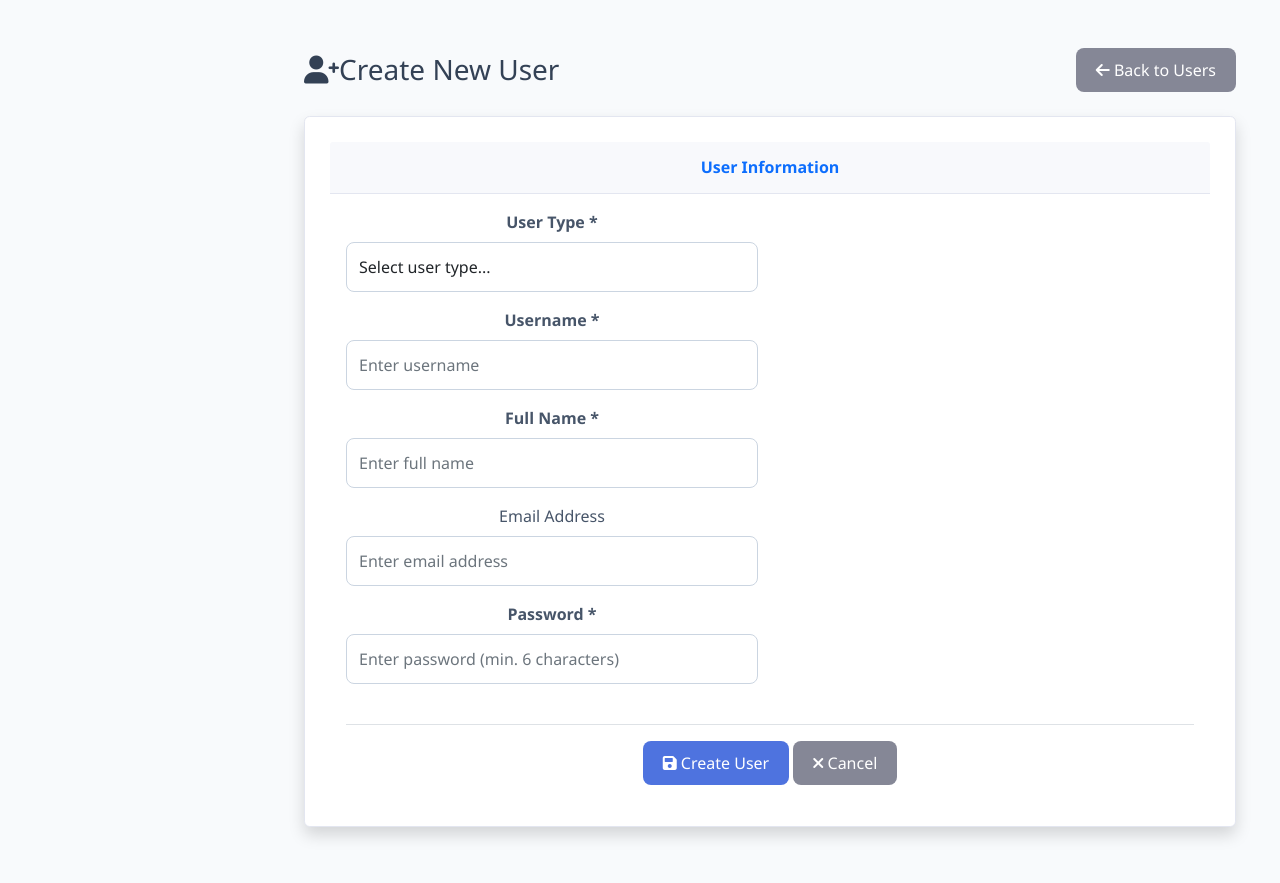
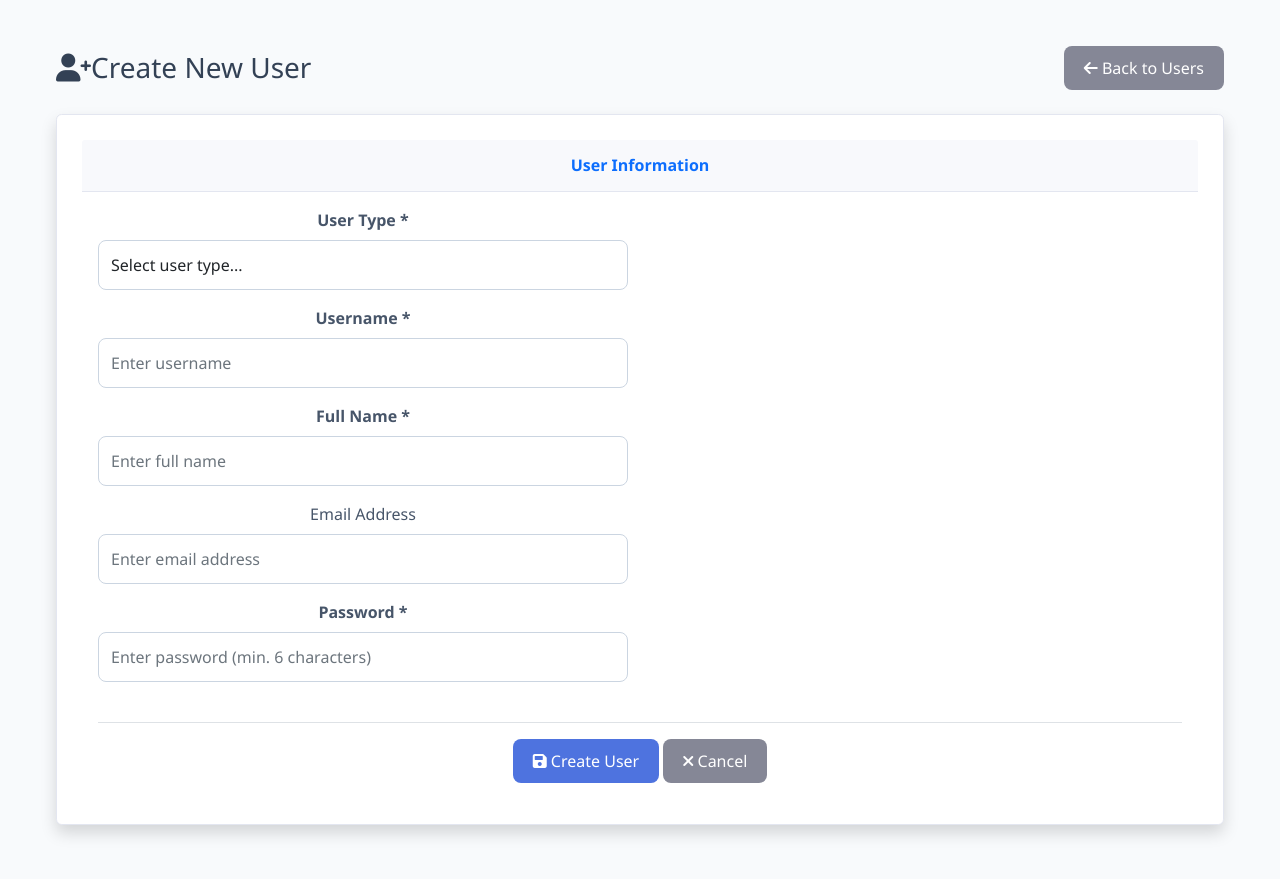
Before and after one commit to Tajjlinson/trackademia2, a Flask app: page /admin/users/create in a window 1280 px wide. Shown: the part 56-939 px from the top of the page. After the commit the page ends 897 px from the top, so only its background shows below. Run offline with Flask 3, Linux system fonts and the light colour scheme; a user stored in the database is signed in; data that the repository does not hold is empty.

Commit message:
Update style.css

```diff
--- a/static/css/style.css
+++ b/static/css/style.css
@@ -690,9 +690,32 @@ tr:hover {
    =============================== */
 
 /* Main content spacing from sidebar */
+/* Main content default: centered (no forced left offset) */
 .main-content {
-    padding: 32px;
+    margin-left: 0;
+    padding: 30px;
+    min-height: 100vh;
 }
+
+
+/* Center inner dashboard content nicely */
+.main-content > .container-fluid,
+.main-content > .container {
+    max-width: 1200px;
+    margin-left: auto;
+    margin-right: auto;
+}
+
+/* Center page content inside main-content */
+.main-content .container,
+.main-content .container-fluid {
+    max-width: 1200px;       /* adjust: 1100–1400 depending on taste */
+    margin-left: auto;
+    margin-right: auto;
+    padding-left: 16px;
+    padding-right: 16px;
+}
+
 
 /* Inner content container */
 .dashboard-container {
```
